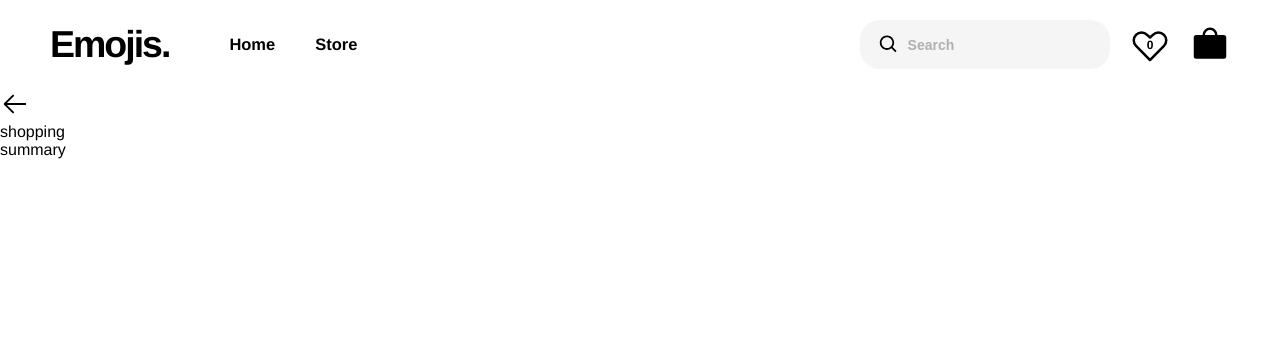
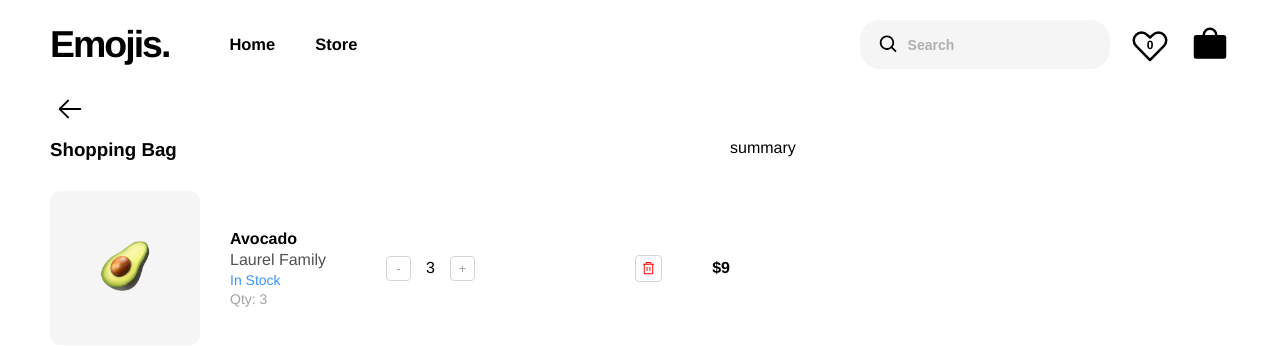
Before and after one commit to Puthikunkim/emoji-store, a React (Vite) app: page /bag in a window 1280 px wide. Shown: the top 346 px of the page. Built offline with nearby package versions, Linux system fonts and the light colour scheme.

Commit message:
Feat: Mostly done shopping list part of checkout page

```diff
--- a/src/components/Bag/Bag.module.css
+++ b/src/components/Bag/Bag.module.css
@@ -0,0 +1,27 @@
+.bag {
+    display: flex;
+    flex-direction: column;
+    align-items: start;
+    width: 100%;
+    padding: 0px 50px;
+}
+
+.top {
+    cursor: pointer;
+    display: flex;
+    justify-content: center;
+    align-items: center;
+    border-radius: 8px;
+    padding: 5px;
+    transition: background-color 0.2s ease-in-out;
+}
+
+.top:hover {
+    background-color: #d4d4d4;
+}
+
+.bottom {
+    display: flex;
+    flex-direction: row;
+    margin-top: 10px;
+}
--- a/src/components/Bag/ShoppingList/ShoppingList.jsx
+++ b/src/components/Bag/ShoppingList/ShoppingList.jsx
@@ -1,11 +1,59 @@
 import styles from "./ShoppingList.module.css";
+import { Trash } from "@phosphor-icons/react";
+import { useState, useContext } from 'react';
+import ShopContext from '../../../context';
 
 function ShoppingList() {
+    const { fruits, setFruits } = useContext(ShopContext);
+    const fruitsToDisplay = fruits.filter((fruit) => (fruit.quantity > 0));
+    const handleDecrement = (fruit) => {
+        const updatedFruits = [...fruits];
+        updatedFruits[fruit.id].quantity = updatedFruits[fruit.id].quantity - 1;
+        setFruits(updatedFruits);
+    }
+    const handleIncrement = (fruit) => {
+        const updatedFruits = [...fruits];
+        updatedFruits[fruit.id].quantity = updatedFruits[fruit.id].quantity + 1;
+        setFruits(updatedFruits);
+    }
+    const handleTrash = (fruit) => {
+        const updatedFruits = [...fruits];
+        updatedFruits[fruit.id].quantity = 0;
+        setFruits(updatedFruits);
+    }
     return (
         <div className={styles.shoppingList}>
-            shopping
+            <h3>Shopping Bag</h3>
+            {fruitsToDisplay.map((fruit, index) => (
+                <div className={styles.fruitCard} key={index}>
+                    <div className={styles.imgContainer}>
+                        <img src={fruit.img} alt={fruit.name} />
+                    </div>
+                    <div className={styles.stockInfo}>
+                        <div className={styles.stockInfoLeft}>
+                            <div className={styles.fruitInfo}>
+                                <h4>{fruit.name}</h4>
+                                <p className={styles.family}>{fruit.family} Family</p>
+                                <p className={styles.stockText}>In Stock</p>
+                                <p className={styles.quantityText}>Qty: {fruit.quantity}</p>
+                            </div>
+                            <div className={styles.quantity}>
+                                <button onClick={() => handleDecrement(fruit)}>-</button>
+                                <p>{fruit.quantity}</p>
+                                <button onClick={() => handleIncrement(fruit)}>+</button>
+                            </div>
+                        </div>
+                        <div className={styles.stockInfoRight}>
+                            <div className={styles.trash} onClick={() => handleTrash(fruit)}>
+                                <Trash size={15} color={"red"} />
+                            </div>
+                            <h4>${fruit.quantity * fruit.price}</h4>
+                        </div>
+                    </div>
+                </div>
+            ))}
         </div>
-    )
+    );
 }
 
-export default ShoppingList
+export default ShoppingList;
--- a/src/components/Bag/ShoppingList/ShoppingList.module.css
+++ b/src/components/Bag/ShoppingList/ShoppingList.module.css
@@ -0,0 +1,101 @@
+.shoppingList {
+    display: flex;
+    flex-direction: column;
+    gap: 30px;
+}
+
+.fruitCard {
+    display: flex;
+    flex-direction: row;
+    gap: 30px;
+}
+
+.imgContainer {
+    padding: 50px;
+    background-color: rgb(245, 245, 245, 1);
+    border-radius: 10px;
+}
+
+.imgContainer img {
+    width: 50px;
+    height: auto;
+}
+
+.stockInfo {
+    display: flex;
+    flex-direction: row;
+    justify-content: space-between;
+    width: 500px;
+}
+
+.stockInfoLeft {
+    display: flex;
+    flex-direction: row;
+    justify-content: start;
+    gap: 60px;
+    align-items: center;
+}
+
+.fruitInfo {
+    display: flex;
+    flex-direction: column;
+    justify-content: center;
+    align-items: start;
+    gap: 3px;
+}
+
+.family {
+    font-size: 16px;
+    color: #525252;
+}
+
+.stockText {
+    font-size: 14px;
+    color: #3895ff;
+}
+
+.quantityText {
+    font-size: 14px;
+    color: #a3a3a3;
+}
+
+.quantity {
+    display: flex;
+    flex-direction: row;
+    justify-content: start;
+    align-items: center;
+    gap: 15px;
+    width: 100px;
+}
+
+.quantity button {
+    width: 25px;
+    height: 25px;
+    border-radius: 4px;
+    border: 1px solid #d4d4d4;
+    color: #a3a3a3;
+    background-color: transparent;
+    cursor: pointer;
+}
+
+.quantity button:hover {
+    background-color: #d4d4d4;
+}
+
+.stockInfoRight {
+    display: flex;
+    flex-direction: row;
+    justify-content: end;
+    gap: 50px;
+    align-items: center;
+}
+
+.trash {
+    display: flex;
+    justify-content: center;
+    align-items: center;
+    cursor: pointer;
+    padding: 5px;
+    border-radius: 4px;
+    border: 1px solid #d4d4d4;
+}
--- a/src/components/FruitPage/FruitPage.jsx
+++ b/src/components/FruitPage/FruitPage.jsx
@@ -3,7 +3,6 @@ import { useState, useContext } from 'react';
 import { BagSimple, ArrowLeft, HeartStraight } from "@phosphor-icons/react";
 import ShopContext from '../../context';
 import styles from './FruitPage.module.css';
-import box from '../../assets/icons/box.svg';
 
 function FruitPage() {
     const { name } = useParams(); // get the name from the URL
--- a/src/components/FruitPage/FruitPage.module.css
+++ b/src/components/FruitPage/FruitPage.module.css
@@ -119,9 +119,14 @@
     width: 25px;
     height: 25px;
     border-radius: 4px;
-    border: 1px solid #e5e5e5;
+    border: 1px solid #d4d4d4;
+    color: #a3a3a3;
     background-color: transparent;
     cursor: pointer;
+}
+
+.quantity button:hover {
+    background-color: #d4d4d4;
 }
 
 .buttons {
--- a/src/data/fruits.jsx
+++ b/src/data/fruits.jsx
@@ -34,7 +34,7 @@ export const fruits = [
         category: ['Green', 'Brown', 'Vitamin E', 'Vitamin K'],
         family: 'Laurel',
         isFavourited: false,
-        quantity: 0,
+        quantity: 3,
     },
     {
         id: 1,
```
